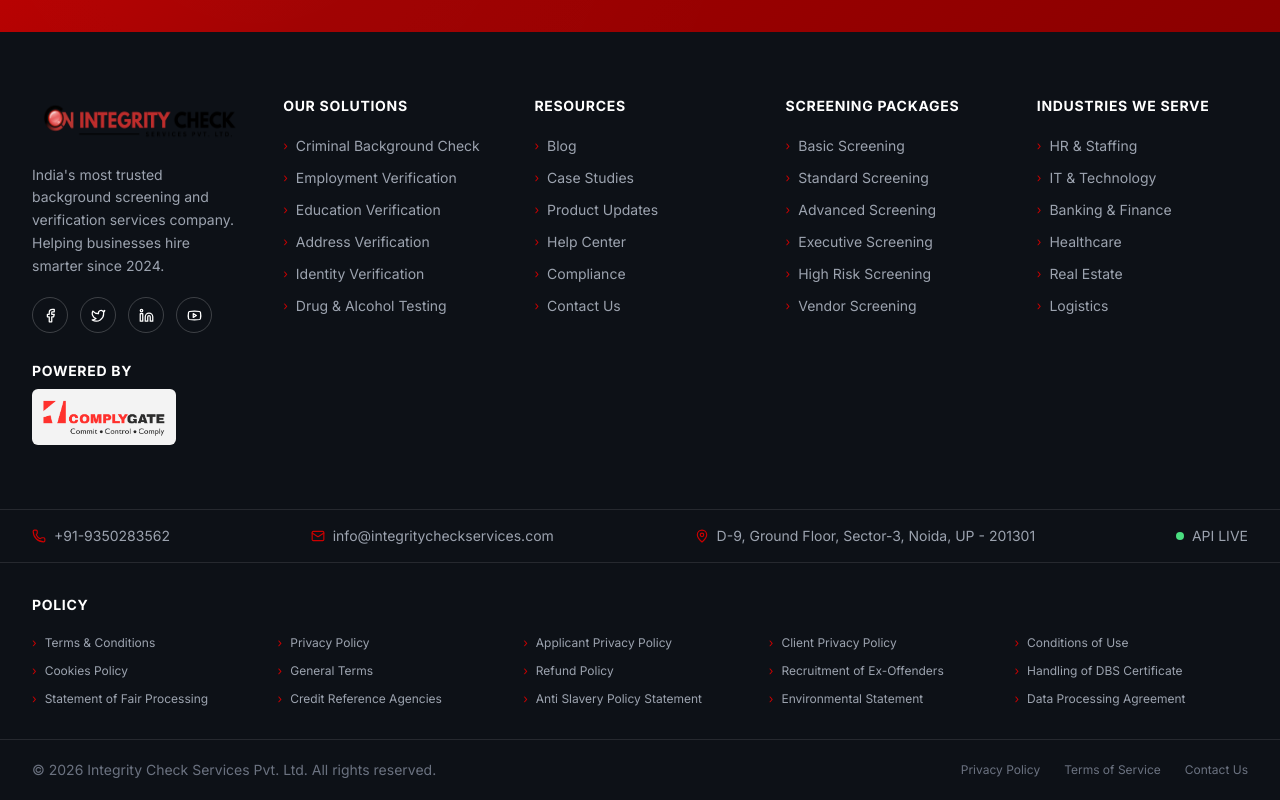
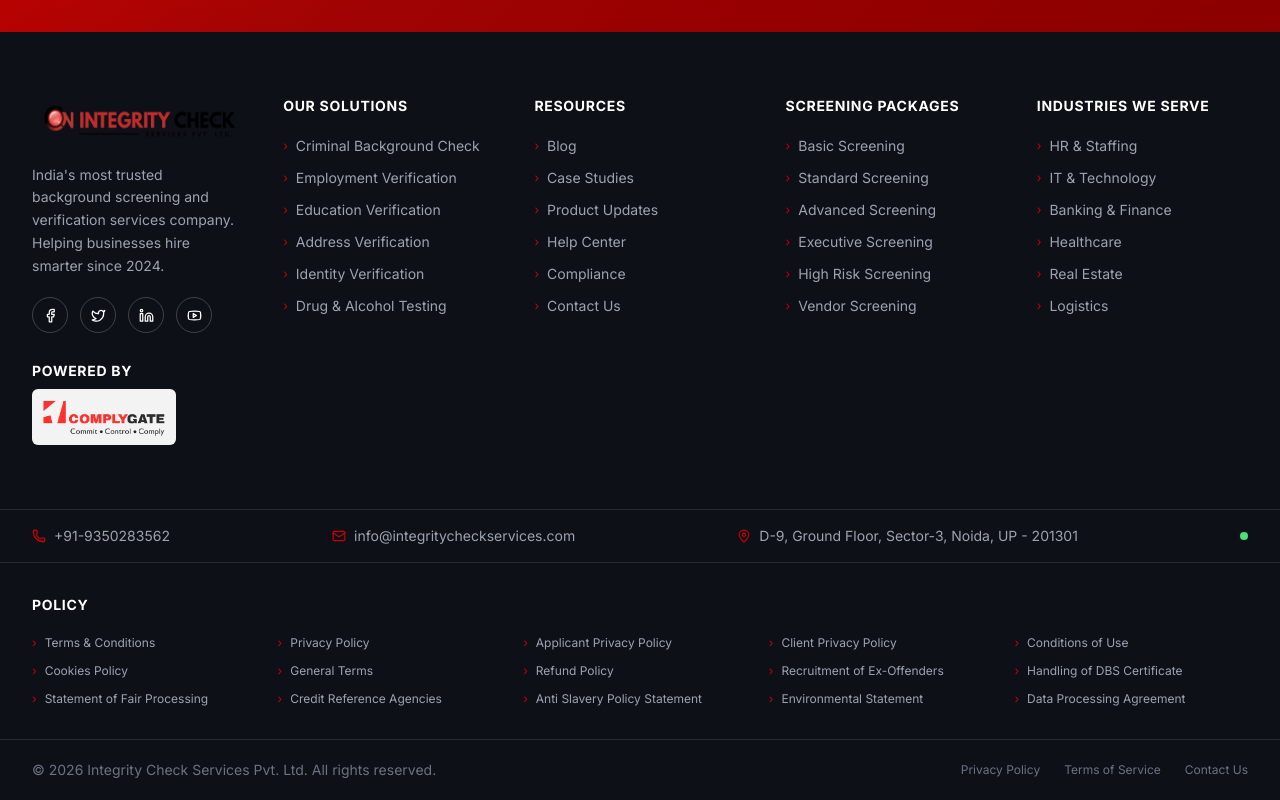
Before and after one commit to sp9935891173s-lgtm/integrity-check-website, a React (Vite) app in the folder app/: page / in a window 1280 px wide. Shown: the part 2591-3391 px from the top of the page. Built offline with nearby package versions, Linux system fonts and the light colour scheme.

Commit message:
compliance final update

```diff
--- a/app/src/components/Footer.tsx
+++ b/app/src/components/Footer.tsx
@@ -182,7 +182,7 @@ export default function Footer() {
             </span>
             <span className="flex items-center gap-2">
               <span className="w-2 h-2 rounded-full bg-green-400 inline-block"></span>
-              API LIVE
+
             </span>
           </div>
         </div>
```
